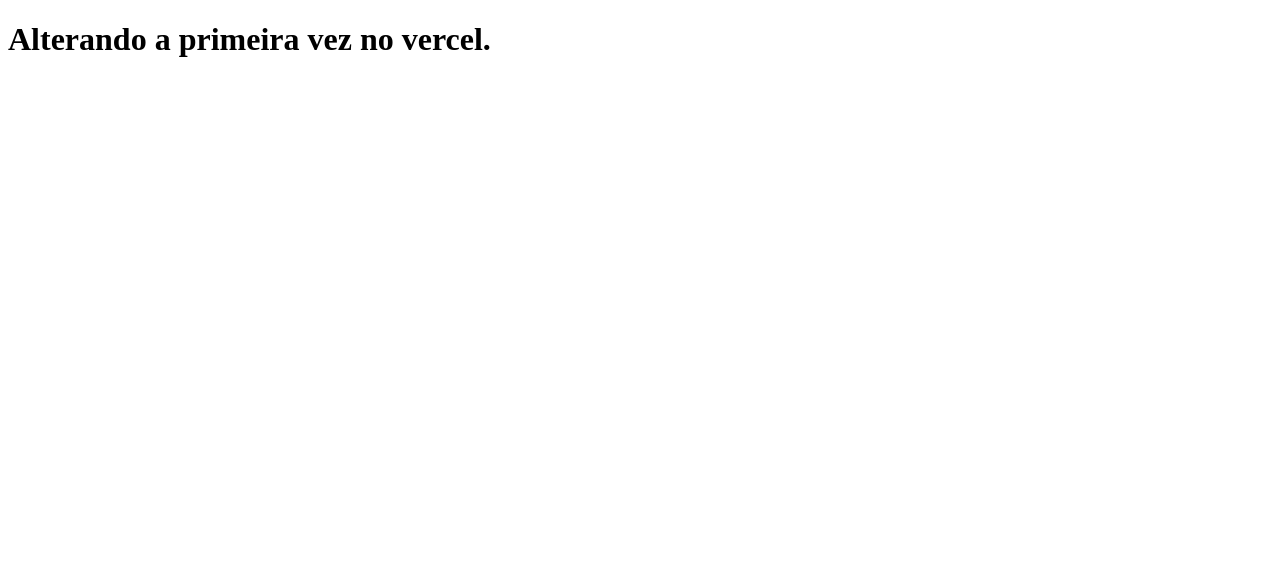
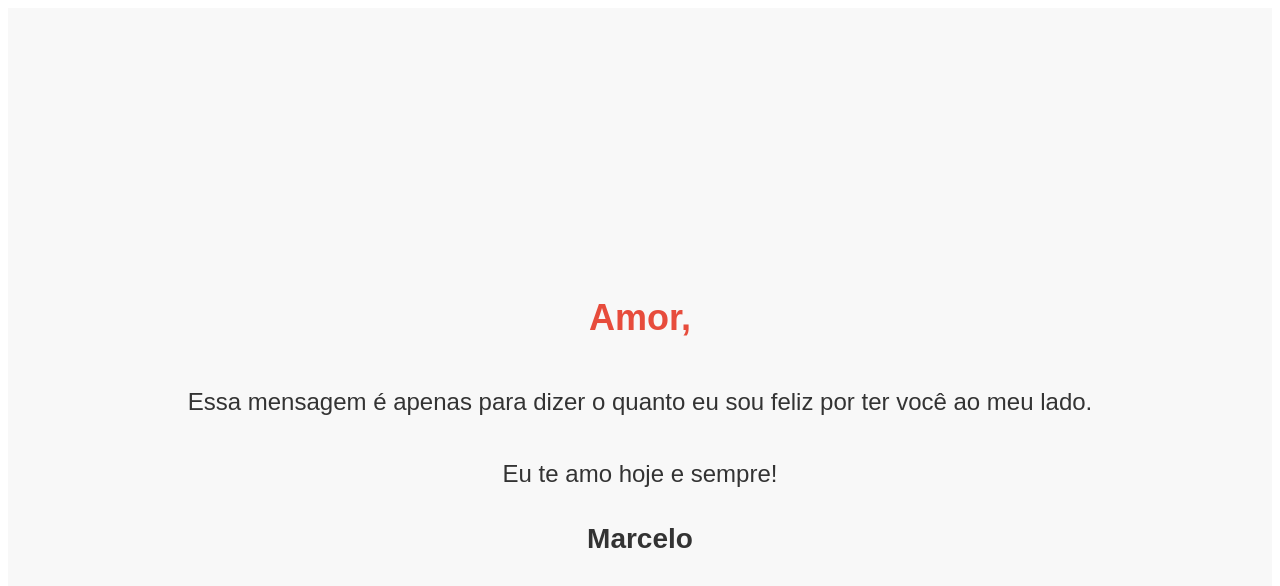
Before and after one commit to marcelodelazari/clone-tabnews, a Next.js app: page / in a window 1280 px wide. Shown: the top 586 px of the page. Built offline with nearby package versions, Linux system fonts and the light colour scheme.

Commit message:
alteracao completo site teste mensagem

```diff
--- a/pages/index.js
+++ b/pages/index.js
@@ -1,5 +1,44 @@
-function Home(){
-    return <h1>Alterando a primeira vez no vercel.</h1>
+import React from 'react';
+
+function Home() {
+  return (
+    <div style={styles.container}>
+      <h1 style={styles.heading}>Amor,</h1>
+      <p style={styles.message}>Essa mensagem é apenas para dizer o quanto eu sou feliz por ter você ao meu lado.</p>
+      <p style={styles.message}>Eu te amo hoje e sempre!</p>
+      <p style={styles.signature}>Marcelo</p>
+    </div>
+  );
 }
 
+const styles = {
+  container: {
+    display: 'flex',
+    flexDirection: 'column',
+    alignItems: 'center',
+    justifyContent: 'center',
+    height: '100vh',
+    backgroundColor: '#f8f8f8',
+    fontFamily: 'Arial, sans-serif',
+    color: '#333',
+    textAlign: 'center',
+    padding: '20px',
+  },
+  heading: {
+    fontSize: '36px',
+    color: '#e74c3c',
+    marginBottom: '20px',
+  },
+  message: {
+    fontSize: '24px',
+    marginBottom: '10px',
+    lineHeight: '1.6',
+  },
+  signature: {
+    fontSize: '28px',
+    fontWeight: 'bold',
+    marginTop: '20px',
+  }
+};
+
 export default Home;
```
